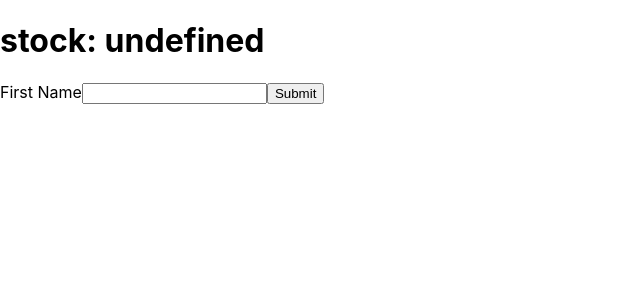
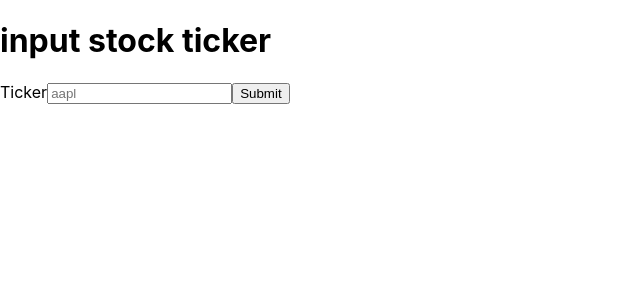
Before and after one commit to RamseyvanderMeer/stockVisualizer, a Next.js app: page / in a window 1280 px wide. Shown: the top 300 px of the page, without its empty margins (0-640 px from the left). Built offline with nearby package versions, Linux system fonts and the light colour scheme; no server answers.

Commit message:
get data dynamically

```diff
--- a/pages/api/hello.js
+++ b/pages/api/getSummary.js
@@ -5,14 +5,11 @@ import axios from 'axios';
 export default async function handler(req, res) {
   try {
     const response = await axios.get(
-      'https://www.alphavantage.co/query?function=OVERVIEW&symbol=IBM&apikey=5T64BD51IKDOO1MV',
+      `https://www.alphavantage.co/query?function=OVERVIEW&symbol=${req.query.ticker}&apikey=5T64BD51IKDOO1MV`,
       { json: true, headers: { 'User-Agent': 'request' } }
     );
-    // console.log(response.data)
     return res.status(200).json(response.data)
   } catch (err) {
-    // Handle Error Here
     console.log(err);
-
   }
 };
--- a/pages/index.js
+++ b/pages/index.js
@@ -2,35 +2,41 @@ import Head from 'next/head';
 import { useState, useEffect } from 'react';
 
 export default function Home() {
-  const [data, setData] = useState({});
+  const [data, setData] = useState({})
+  const [dataLoaded, setDataLoaded] = useState(false)
+  const [ticker, setTicker] = useState("")
 
   const fetchData = async () => {
-    const response = await fetch('/api/hello');
-    const tickerData = await response.json();
+    const response = await fetch(`api/getSummary?ticker=${ticker}`)
+    const tickerData = await response.json()
     setData(tickerData);
+    setDataLoaded(true);
   };
 
-  useEffect(() => {
-    try {
-      fetchData();
-      console.log(data);
-    } catch (err) {
-      console.log('err');
-    }
-  }, []);
+  const handleSubmit = async (e) => {
+    e.preventDefault();
+    alert(`submit`);
+    fetchData();
+    console.log(data);
+  };
 
-  const handleSubmit = async () => {
-    alert(`submit`)
-  };
+  const handleChangeInput = (e) => {
+    setTicker(e.target.value)
+  }
 
   return (
     <div>
-      <h1>{`stock: ${data.Symbol}`}</h1>
+      {dataLoaded ? (
+        <h1>{`stock: ${data.Symbol}`}</h1>
+      ) : (
+        <h1> input stock ticker </h1>
+      )}
       <form onSubmit={handleSubmit}>
-        <label htmlFor="first">First Name</label>
-        <input type="text" id="first" name="first" required />
+        <label htmlFor="ticker">Ticker</label>
+        <input onChange={handleChangeInput} placeholder="aapl" type="text" id="ticker" required />
         <button type="submit">Submit</button>
       </form>
+
     </div>
   );
 }
```
